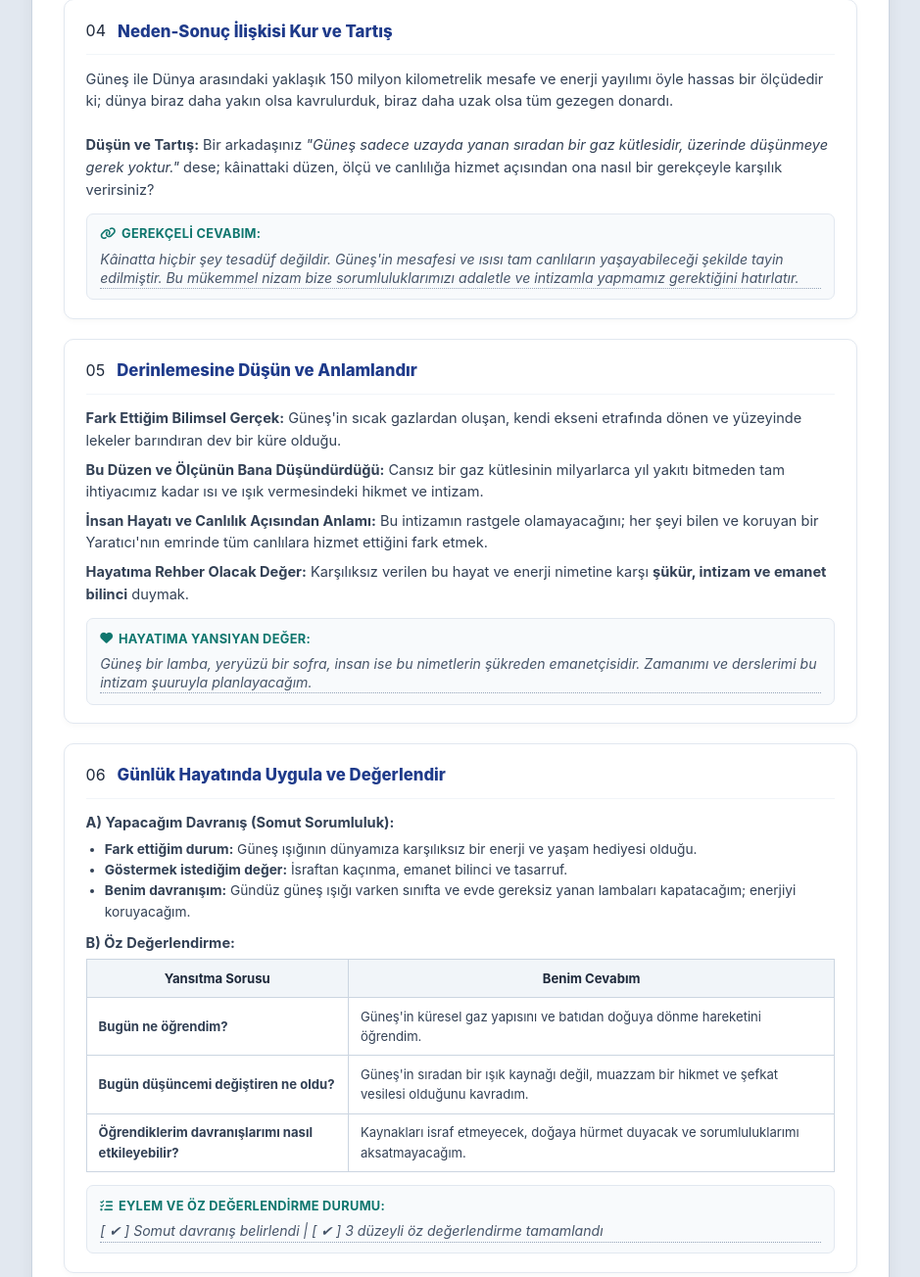
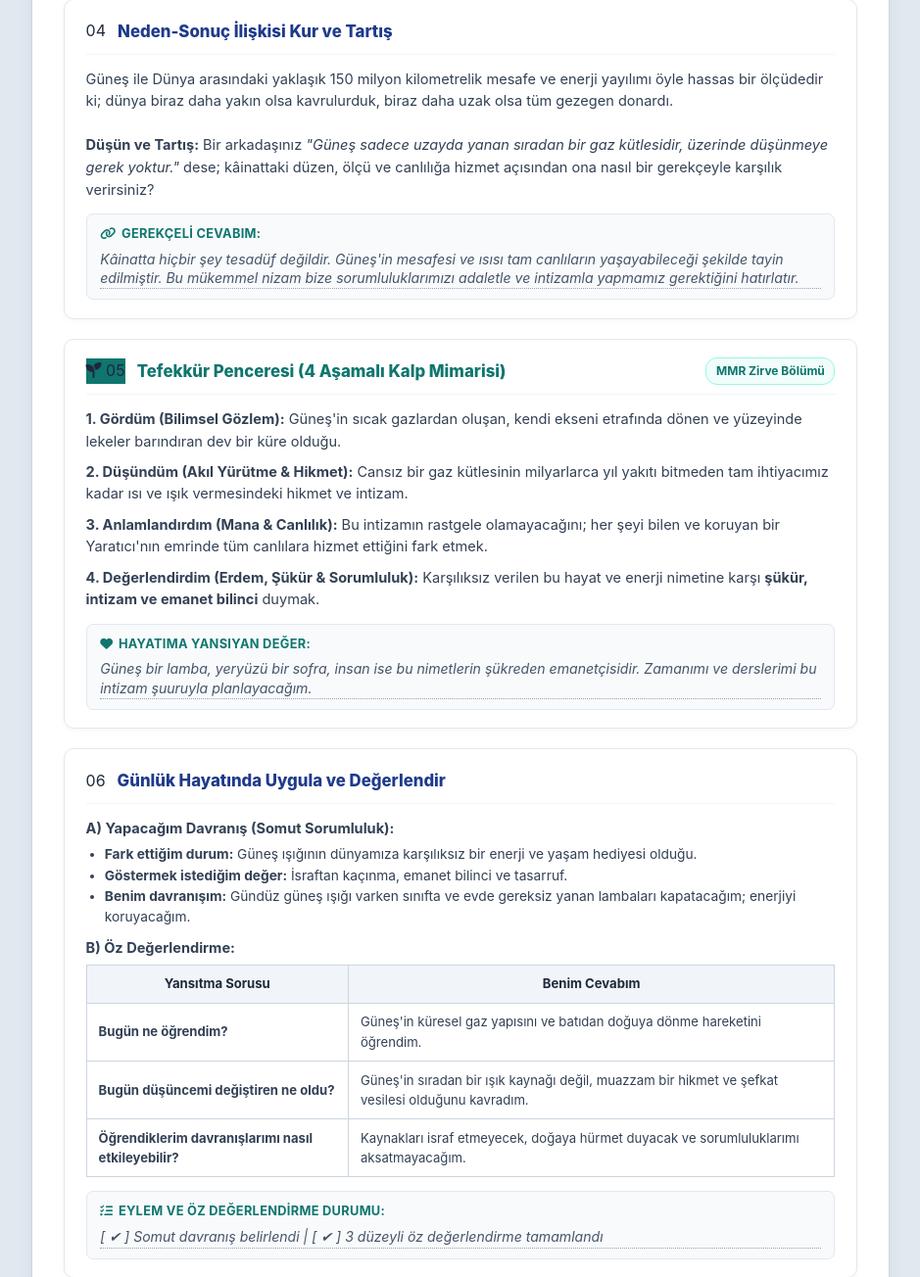
Before and after one commit to mahofen/mmr-yaprak-test, a Flask app: page /materyal_goruntuleyici.html in a window 1280 px wide. Shown: the part 1742-3046 px from the top of the page at 98% size, without its empty margins (170-1109 px from the left). Run offline with Flask 3, Linux system fonts and the light colour scheme.

Commit message:
feat(tefekkur): add dedicated Tefekkur Penceresi button and enforce 4-stage contemplation architecture

```diff
--- a/app.py
+++ b/app.py
@@ -174,12 +174,12 @@ def build_worksheet_prompt(data: dict) -> tuple[str, str]:
         f'### 04. Neden-Sonuç İlişkisi Kur ve Tartış\n'
         f'[Öğrencinin neden-sonuç kuracağı, hassas dengeyi fark edeceği ve arkadaşıyla fikir teatisinde bulunabileceği analitik soru].\n'
         f'Gerekçeli Cevabım: [ ............................................................................ ]\n\n'
-        f'### 05. Derinlemesine Düşün ve Anlamlandır\n'
-        f'[Büyük "Tefekkür" başlığı OLMADAN, doğrudan öğrencinin içselleştireceği 4 basamaklı akış]:\n'
-        f'- Fark Ettiğim Bilimsel Gerçek: [ ............................................................................ ]\n'
-        f'- Bu Düzen ve Ölçünün Bana Düşündürdüğü: [ ............................................................................ ]\n'
-        f'- İnsan Hayatı ve Canlılık Açısından Anlamı: [ ............................................................................ ]\n'
-        f'- Hayatıma Rehber Olacak Değer (Şükür, Sorumluluk, Emanet vb.): [ ............................................................................ ]\n\n'
+        f'### 05. Tefekkür Penceresi (Derinlemesine Düşün ve Anlamlandır)\n'
+        f'[Çalışma kağıdının kalbi: 4 Aşamalı Kalp Mimarisi ve Hikmet Keşfi]:\n'
+        f'- 1. Gördüm (Bilimsel Gözlem): [ ............................................................................ ]\n'
+        f'- 2. Düşündüm (Akıl Yürütme & Hikmet): [ ............................................................................ ]\n'
+        f'- 3. Anlamlandırdım (Mana & Canlılık): [ ............................................................................ ]\n'
+        f'- 4. Değerlendirdim (Erdem, Şükür & Sorumluluk): [ ............................................................................ ]\n\n'
         f'### 06. Günlük Hayatında Uygula ve Değerlendir\n'
         f'A) Benim Davranışım (Somut Eylem Taahhüdü):\n'
         f'- Fark ettiğim durum: [ ............................................................................ ]\n'
--- a/materyal_goruntuleyici.html
+++ b/materyal_goruntuleyici.html
@@ -930,20 +930,21 @@
                         </div>
                     </div>
 
-                    <!-- 05. DERİNLEMESİNE DÜŞÜN VE ANLAMLANDIR -->
-                    <div class="mmr-section-card">
+                    <!-- 05. TEFEKKÜR PENCERESİ -->
+                    <div class="mmr-section-card tefekkur-section-card">
                         <div class="mmr-card-header">
                             <div class="mmr-header-left">
-                                <span class="mmr-num-badge">05</span>
-                                <h3 class="mmr-title">Derinlemesine Düşün ve Anlamlandır</h3>
-                            </div>
+                                <span class="mmr-num-badge" style="background:#0f766e;"><i class="fa-solid fa-seedling"></i> 05</span>
+                                <h3 class="mmr-title" style="color:#0f766e;">Tefekkür Penceresi (4 Aşamalı Kalp Mimarisi)</h3>
+                            </div>
+                            <span style="font-size:0.75rem; font-weight:700; color:#0f766e; background:#f0fdfa; padding:0.2rem 0.6rem; border-radius:12px; border:1px solid #99f6e4;">MMR Zirve Bölümü</span>
                         </div>
                         <div class="mmr-card-body">
-                            <div style="display:flex; flex-direction:column; gap:0.45rem; margin-bottom:0.75rem;">
-                                <div><strong>Fark Ettiğim Bilimsel Gerçek:</strong> Güneş'in sıcak gazlardan oluşan, kendi ekseni etrafında dönen ve yüzeyinde lekeler barındıran dev bir küre olduğu.</div>
-                                <div><strong>Bu Düzen ve Ölçünün Bana Düşündürdüğü:</strong> Cansız bir gaz kütlesinin milyarlarca yıl yakıtı bitmeden tam ihtiyacımız kadar ısı ve ışık vermesindeki hikmet ve intizam.</div>
-                                <div><strong>İnsan Hayatı ve Canlılık Açısından Anlamı:</strong> Bu intizamın rastgele olamayacağını; her şeyi bilen ve koruyan bir Yaratıcı'nın emrinde tüm canlılara hizmet ettiğini fark etmek.</div>
-                                <div><strong>Hayatıma Rehber Olacak Değer:</strong> Karşılıksız verilen bu hayat ve enerji nimetine karşı <strong>şükür, intizam ve emanet bilinci</strong> duymak.</div>
+                            <div style="display:flex; flex-direction:column; gap:0.55rem; margin-bottom:0.75rem;">
+                                <div><strong>1. Gördüm (Bilimsel Gözlem):</strong> Güneş'in sıcak gazlardan oluşan, kendi ekseni etrafında dönen ve yüzeyinde lekeler barındıran dev bir küre olduğu.</div>
+                                <div><strong>2. Düşündüm (Akıl Yürütme & Hikmet):</strong> Cansız bir gaz kütlesinin milyarlarca yıl yakıtı bitmeden tam ihtiyacımız kadar ısı ve ışık vermesindeki hikmet ve intizam.</div>
+                                <div><strong>3. Anlamlandırdım (Mana & Canlılık):</strong> Bu intizamın rastgele olamayacağını; her şeyi bilen ve koruyan bir Yaratıcı'nın emrinde tüm canlılara hizmet ettiğini fark etmek.</div>
+                                <div><strong>4. Değerlendirdim (Erdem, Şükür & Sorumluluk):</strong> Karşılıksız verilen bu hayat ve enerji nimetine karşı <strong>şükür, intizam ve emanet bilinci</strong> duymak.</div>
                             </div>
                         </div>
                         <div class="mmr-card-footer">
--- a/templates/index.html
+++ b/templates/index.html
@@ -145,6 +145,9 @@
                     <button class="btn-action btn-save" id="saveMaterialBtn" title="Bu materyali kütüphaneme kaydet">
                         <i class="fa-solid fa-bookmark"></i> <span id="saveBtnText">Kaydet</span>
                     </button>
+                    <button class="btn-action btn-tefekkur" id="addTefekkurBtn" title="Bu materyale 4 Aşamalı Tefekkür Penceresi Kartı ekle">
+                        <i class="fa-solid fa-seedling"></i> Tefekkür Penceresi Ekle
+                    </button>
                     <button class="btn-action btn-add" id="addSectionBtn" title="Yeni bir etkinlik/bölüm ekle">
                         <i class="fa-solid fa-plus"></i> Bölüm Ekle
                     </button>
```
Also changed, not shown: static/css/style.css (+21 -0 lines), static/js/app.js (+81 -5 lines).
